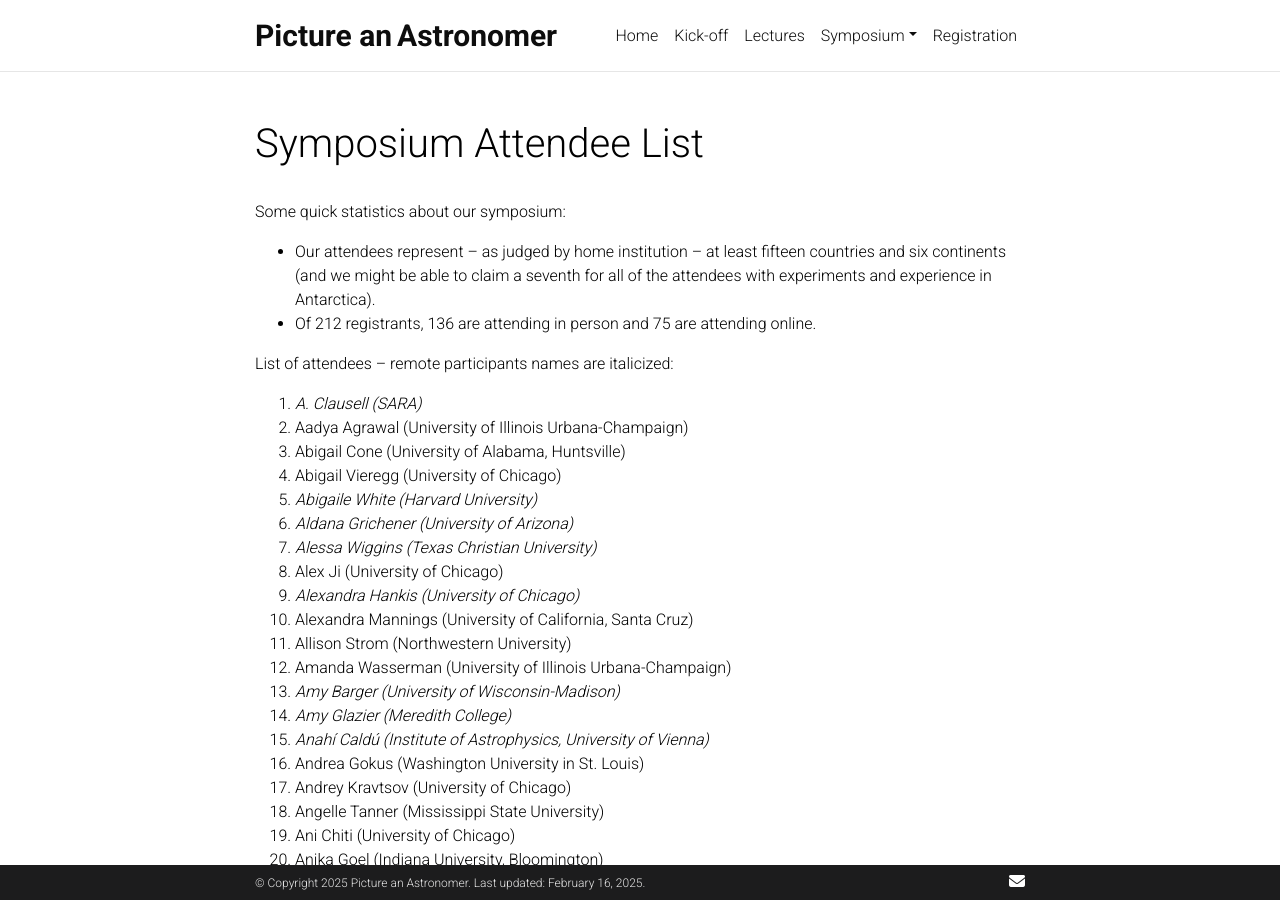
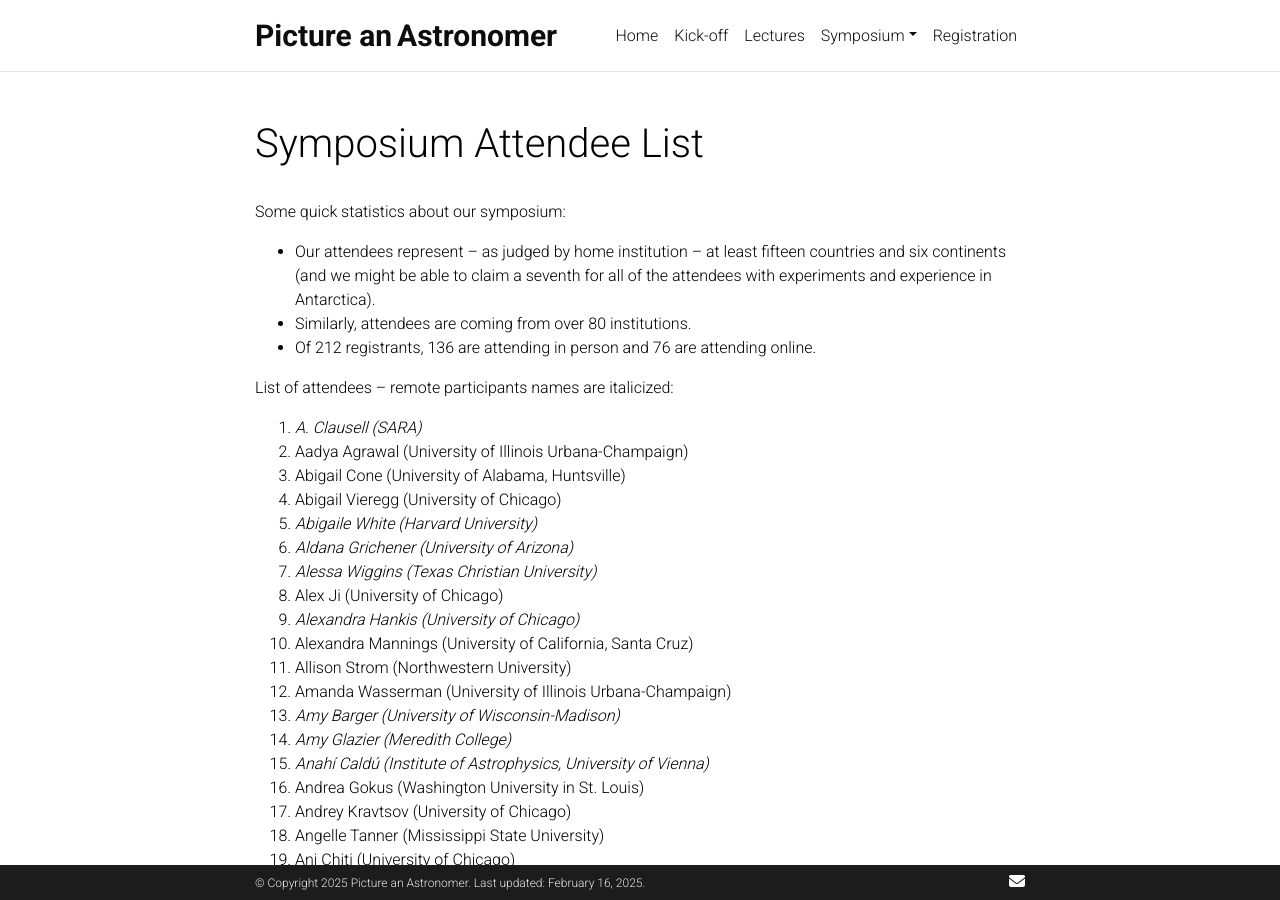
Before and after one commit to pictureanastronomer/pictureanastronomer.github.io, a Jekyll site: the page built from _pages/symposiumparticipants.md, in a window 1280 px wide and 900 px high. Built offline with Jekyll 4.4.1, drawn with Linux system fonts in a browser that asks for light colours; nearby versions of some CDN libraries; comment, search, counter and statistics services are not loaded; a style sheet for code colours, icons or effects is not loaded.

```diff
--- a/_pages/symposiumparticipants.md
+++ b/_pages/symposiumparticipants.md
@@ -10,7 +10,8 @@
 
 Some quick statistics about our symposium:
 - Our attendees represent -- as judged by home institution -- at least fifteen countries and six continents (and we might be able to claim a seventh for all of the attendees with experiments and experience in Antarctica).
-- Of 212 registrants, 136 are attending in person and 75 are attending online.
+- Similarly, attendees are coming from over 80 institutions.
+- Of 212 registrants, 136 are attending in person and 76 are attending online.
 
 
 List of attendees -- remote participants names are italicized:
```
Also changed, not shown: _pages/dropdown.md (+1 -1 lines).
